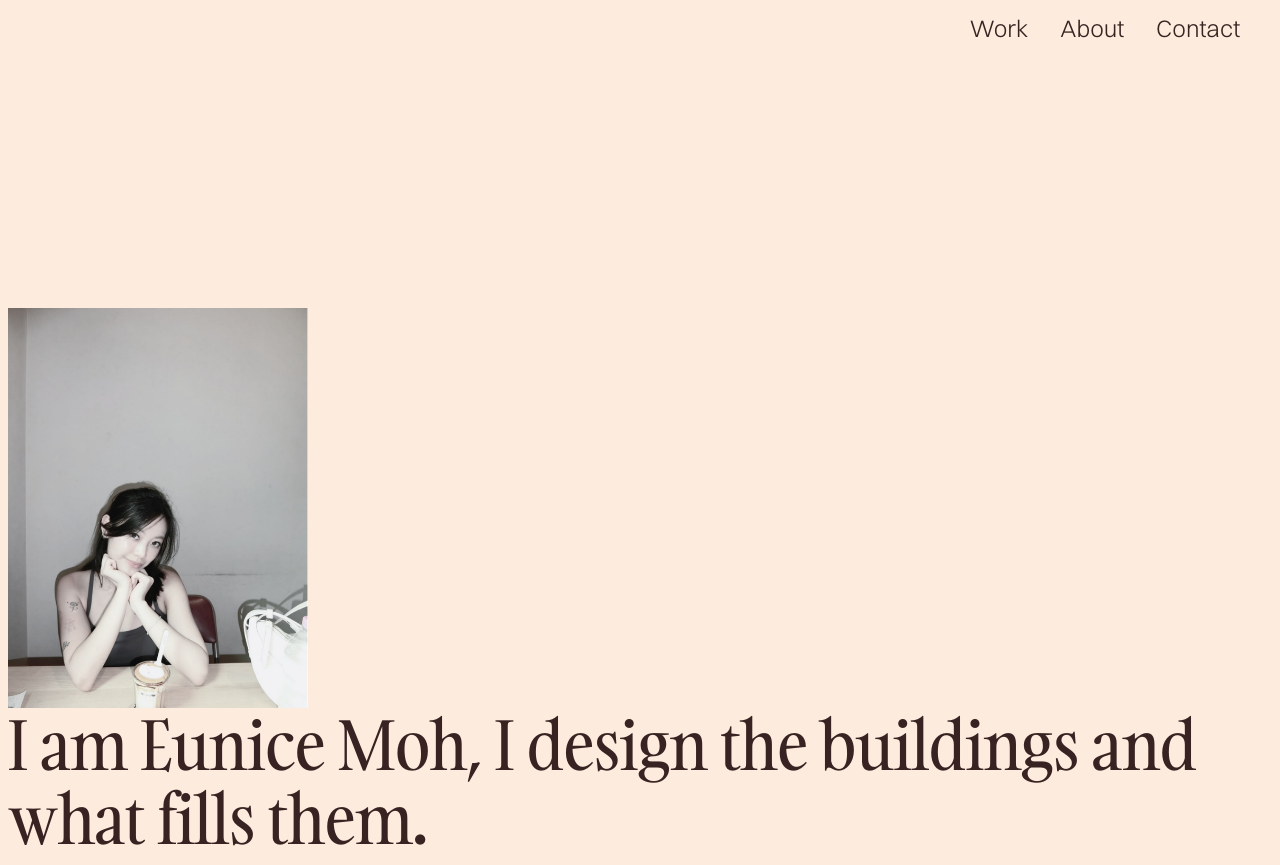
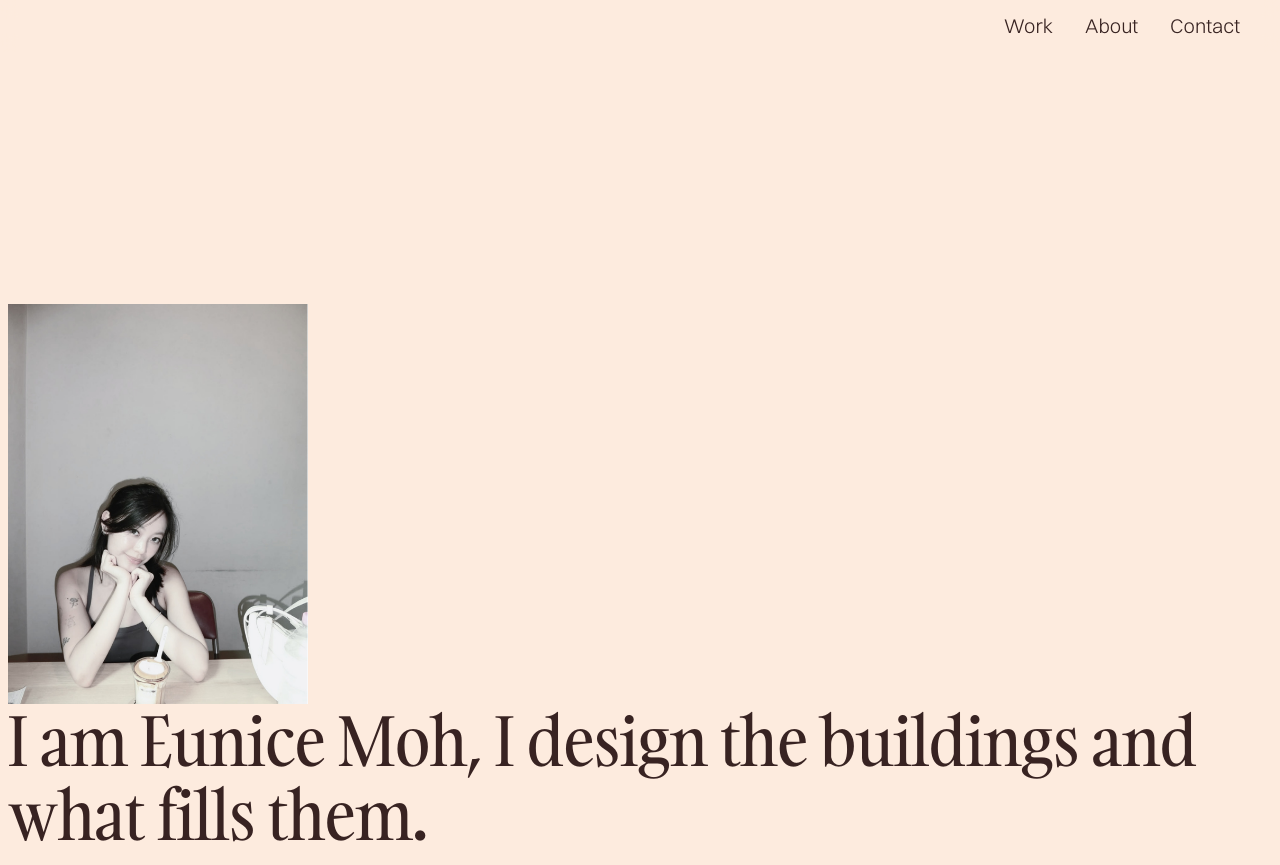
Before and after one commit to k1oooo/eunice-portfolio, a Next.js app in the folder website/: page / in a window 1280 px wide. Built offline with nearby package versions, Linux system fonts and the light colour scheme.

Commit message:
Update Navbar.tsx

```diff
--- a/website/app/components/Navbar.tsx
+++ b/website/app/components/Navbar.tsx
@@ -8,8 +8,8 @@ const navLinks = [
 
 export default function Navbar() {
   return (
-    <nav className="sticky top-0 z-50 flex  items-center justify-end  bg-sand/80 px-6 py-3 backdrop-blur sm:px-10">
-      <ul className="flex items-center gap-6 font-body text-sm text-ink sm:gap-8 sm:text-2xl">
+    <nav className="sticky top-0 z-50 flex items-center justify-end  bg-sand/80 px-6 py-3 backdrop-blur sm:px-10">
+      <ul className="flex items-center gap-6 font-body text-sm text-ink sm:gap-8 sm:text-xl">
         {navLinks.map((link) => (
           <li key={link.href}>
             <Link
```
